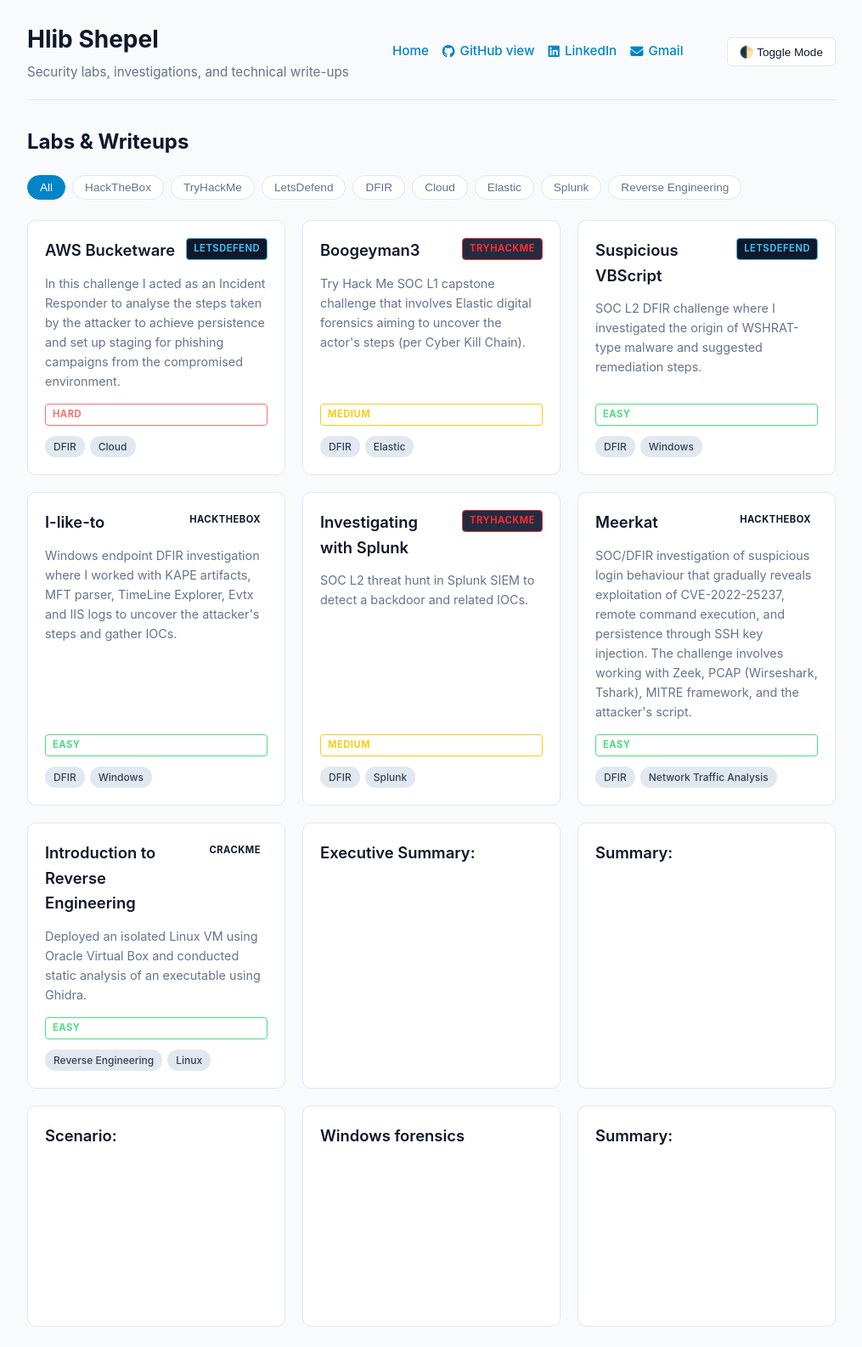
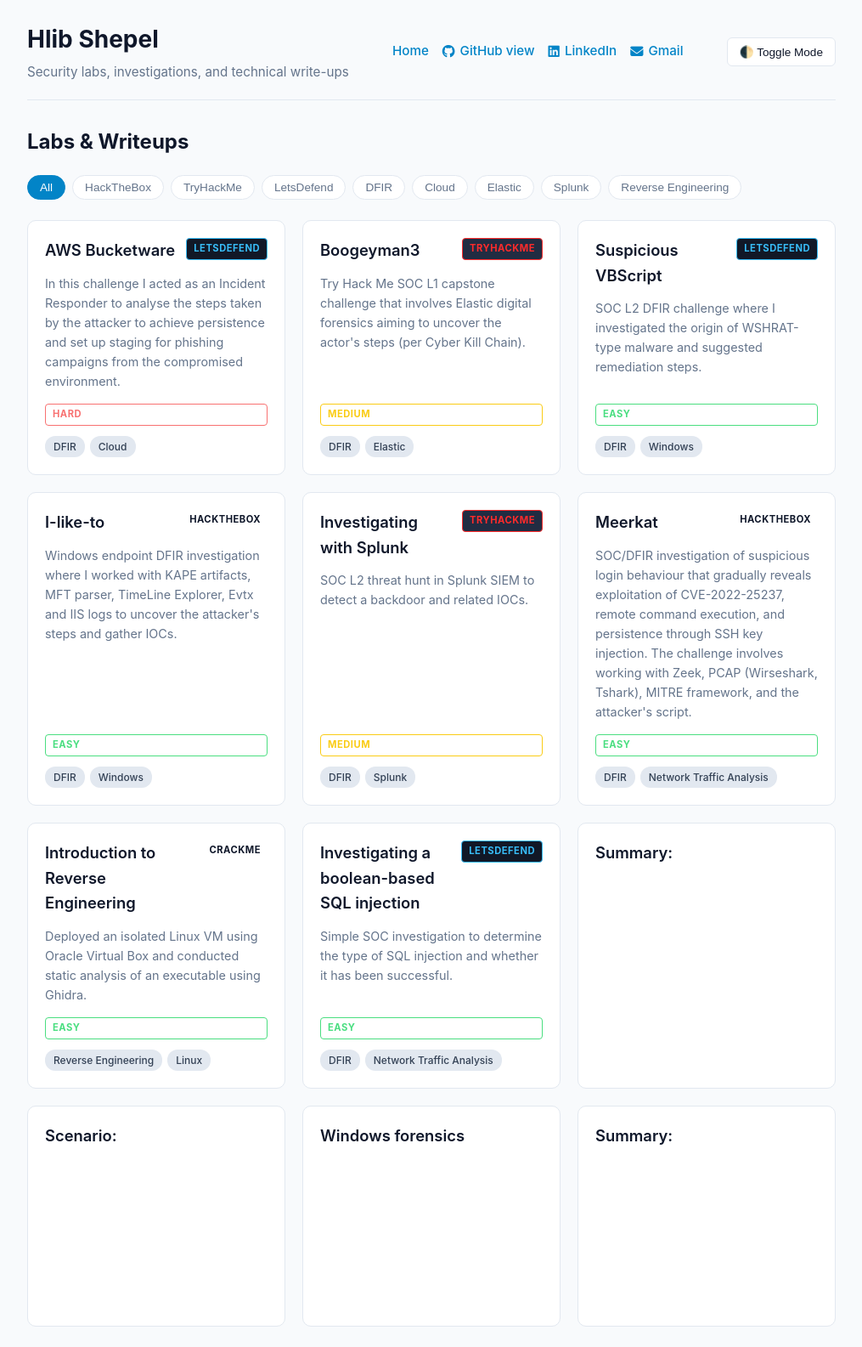
Before and after one commit to Glebius01/Glebius01.github.io, a Jekyll site: the page built from index.html, in a window 1280 px wide. Shown: the whole page at 85% size, without its empty margins (132-1147 px from the left). Built offline with Jekyll 4.4.1, drawn with Linux system fonts in a browser that asks for light colours.

Commit message:
Enhance SOC165 report with investigation details
Added metadata and executive summary for SQL injection investigation.

```diff
--- a/Labs/SOC165 - Possible SQL Injection Payload Detected.md
+++ b/Labs/SOC165 - Possible SQL Injection Payload Detected.md
@@ -1,3 +1,14 @@
+---
+layout: default
+title: Investigating a boolean-based SQL injection
+platform: LetsDefend
+difficulty: Easy
+skills:
+- DFIR
+- Network Traffic Analysis
+description: "Simple SOC investigation to determine the type of SQL injection and whether it has been successful."
+---
+
 ### Executive Summary:
 
 A classic Boolean‑based SQL injection attempt was detected against the internal web server 172.16.17.18 from external IP 167.99.169.17 (DigitalOcean, US). The attacker issued six low‑frequency GET requests over four minutes, using an always‑true condition (1 = 1) to test for SQL injection vulnerabilities.
```
